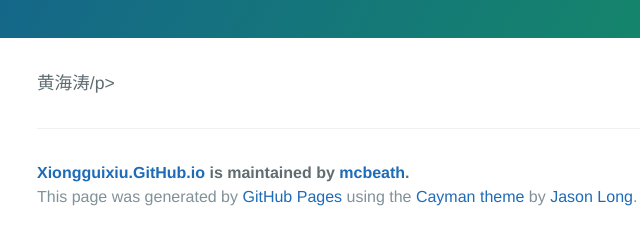
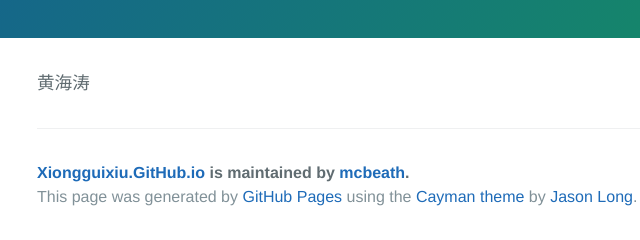
Before and after one commit to mcbeath/xiongguixiu.github.io, a React app: page index.html in a window 1280 px wide. Shown: the part 298-538 px from the top of the page, 187-827 px from the left. Built offline with nearby package versions, Linux system fonts and the light colour scheme.

Commit message:
Update index.html

```diff
--- a/index.html
+++ b/index.html
@@ -19,7 +19,7 @@
     </section>
 
     <section class="main-content">
-      <p>黄海涛/p>
+      <p>黄海涛</p>
 
       <footer class="site-footer">
         <span class="site-footer-owner"><a href="https://github.com/mcbeath/xiongguixiu.github.io">Xiongguixiu.GitHub.io</a> is maintained by <a href="https://github.com/mcbeath">mcbeath</a>.</span>
```
